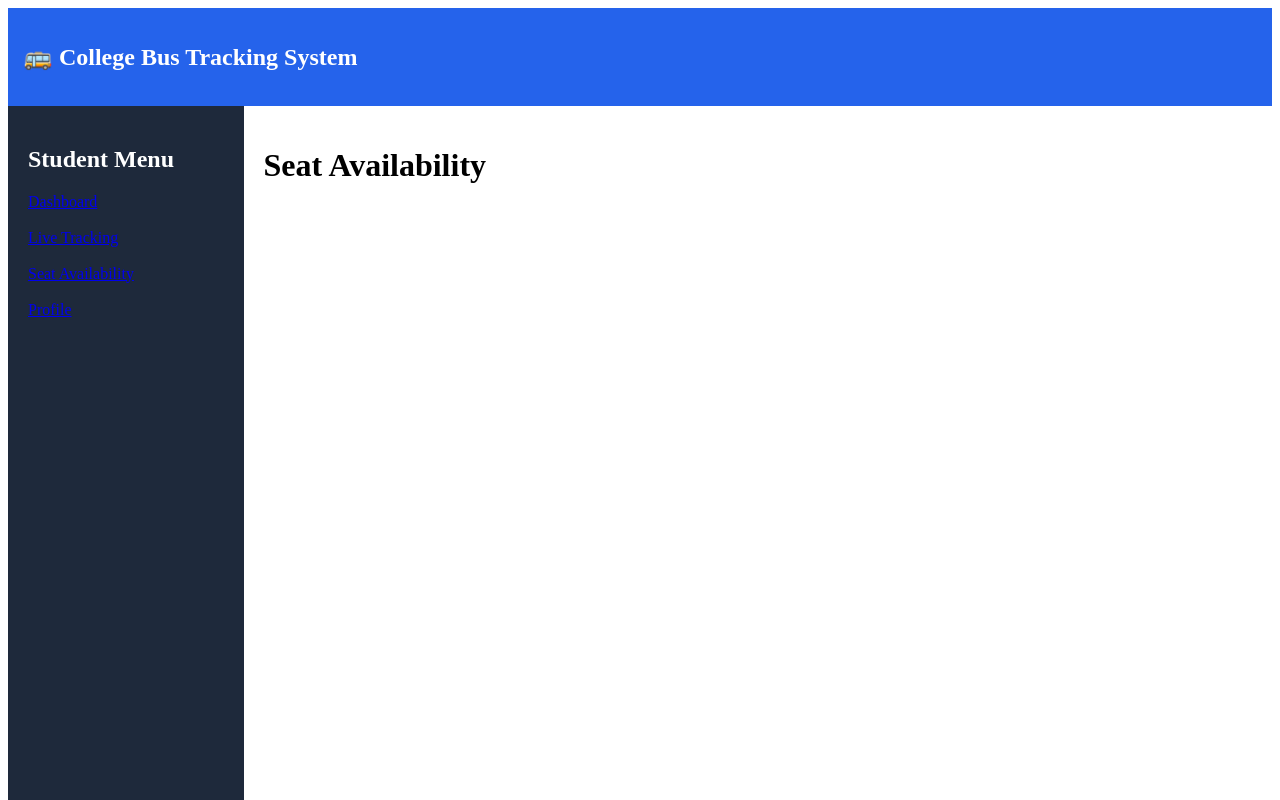
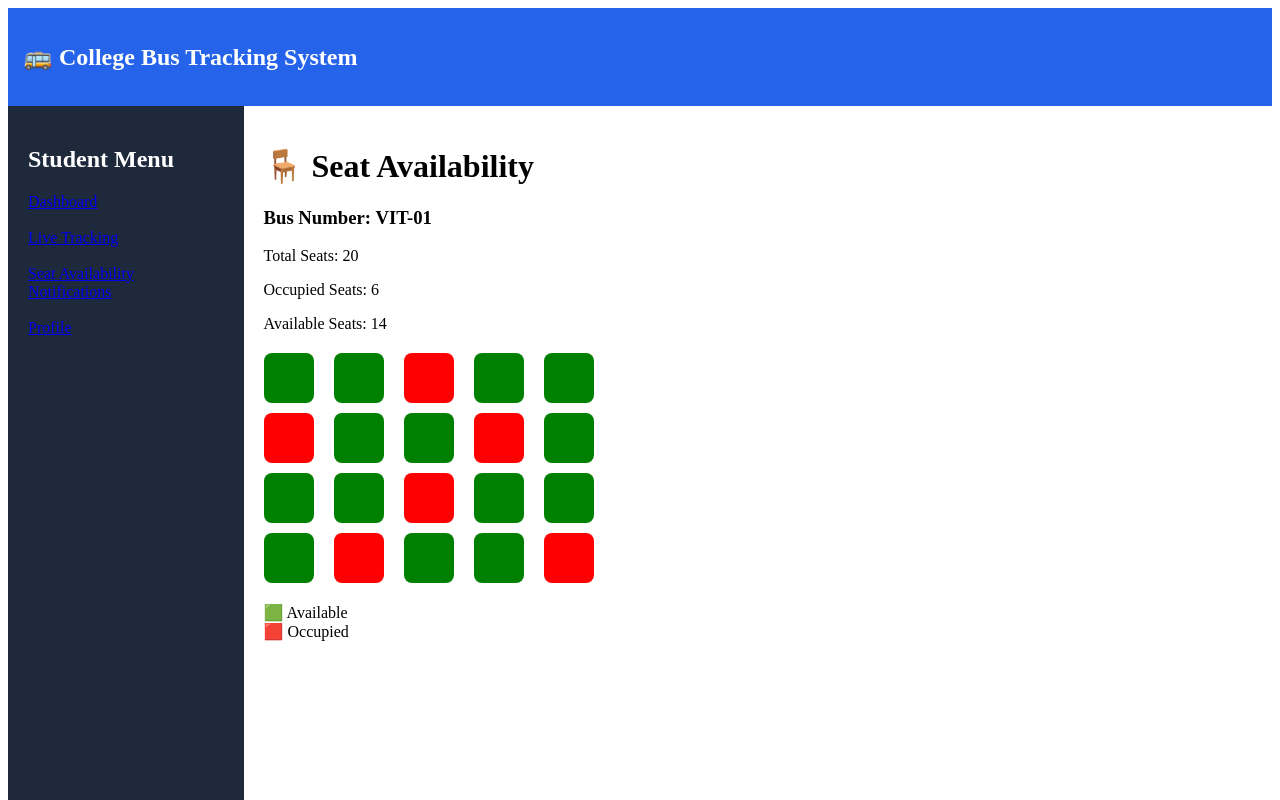
Before and after one commit to sarath8192/college-bus-tracker, a React (Vite) app: page /student/seats in a window 1280 px wide. Shown: the top 800 px of the page. Built offline with nearby package versions, Linux system fonts and the light colour scheme.

Commit message:
Completed notification center

```diff
--- a/src/Routes/Approutes.jsx
+++ b/src/Routes/Approutes.jsx
@@ -7,6 +7,7 @@ import Dashboard from "../pages/student/Dashboard";
 import LiveTracking from "../pages/student/LiveTracking";
 import SeatAvailability from "../pages/student/SeatAvailability";
 import Profile from "../pages/student/Profile";
+import Notifications from "../pages/student/Notifications";
 
 function AppRoutes() {
   return (
@@ -42,6 +43,11 @@ function AppRoutes() {
         path="/student/profile"
         element={<Profile />}
       />
+
+      <Route
+  path="/student/notifications"
+  element={<Notifications />}
+/>
     </Routes>
   );
 }
--- /dev/null
+++ b/src/components/common/SeatCard.jsx
@@ -0,0 +1,14 @@
+function SeatCard({ occupied }) {
+  return (
+    <div
+      style={{
+        width: "50px",
+        height: "50px",
+        backgroundColor: occupied ? "red" : "green",
+        borderRadius: "8px",
+      }}
+    ></div>
+  );
+}
+
+export default SeatCard;
--- a/src/components/common/sidebar.jsx
+++ b/src/components/common/sidebar.jsx
@@ -42,6 +42,11 @@ function Sidebar() {
             Seat Availability
           </Link>
         </li>
+        <li>
+  <Link to="/student/notifications">
+    Notifications
+  </Link>
+</li>
 
         <br />
 
--- /dev/null
+++ b/src/mock/notifications.js
@@ -0,0 +1,36 @@
+const notifications = [
+  {
+    id: 1,
+    type: "arrival",
+    title: "Bus Arriving Soon",
+    message: "Your bus will arrive in 10 minutes.",
+    time: "09:00 AM",
+    status: "Unread",
+  },
+  {
+    id: 2,
+    type: "delay",
+    title: "Delay Alert",
+    message: "Bus delayed by 5 minutes.",
+    time: "09:30 AM",
+    status: "Unread",
+  },
+  {
+    id: 3,
+    type: "route",
+    title: "Route Change",
+    message: "Route updated due to road maintenance.",
+    time: "10:15 AM",
+    status: "Read",
+  },
+  {
+    id: 4,
+    type: "emergency",
+    title: "Emergency Alert",
+    message: "Driver reported a vehicle issue.",
+    time: "11:00 AM",
+    status: "Unread",
+  },
+];
+
+export default notifications;
--- /dev/null
+++ b/src/mock/seats.js
@@ -0,0 +1,27 @@
+const seats = [
+  { id: 1, occupied: false },
+  { id: 2, occupied: false },
+  { id: 3, occupied: true },
+  { id: 4, occupied: false },
+  { id: 5, occupied: false },
+
+  { id: 6, occupied: true },
+  { id: 7, occupied: false },
+  { id: 8, occupied: false },
+  { id: 9, occupied: true },
+  { id: 10, occupied: false },
+
+  { id: 11, occupied: false },
+  { id: 12, occupied: false },
+  { id: 13, occupied: true },
+  { id: 14, occupied: false },
+  { id: 15, occupied: false },
+
+  { id: 16, occupied: false },
+  { id: 17, occupied: true },
+  { id: 18, occupied: false },
+  { id: 19, occupied: false },
+  { id: 20, occupied: true },
+];
+
+export default seats;
--- a/src/pages/student/LiveTracking.jsx
+++ b/src/pages/student/LiveTracking.jsx
@@ -1,4 +1,4 @@
-import StudentLayout from "../../components/layouts/studentlayout";
+import StudentLayout from "../../components/layouts/StudentLayout";
 import BusMap from "../../components/Maps/BusMap";
 
 import { busLocation } from "../../mock/location";
--- /dev/null
+++ b/src/pages/student/Notifications.jsx
@@ -0,0 +1,49 @@
+import StudentLayout from "../../components/layouts/StudentLayout";
+
+import notifications from "../../mock/notifications";
+
+function Notifications() {
+  return (
+    <StudentLayout>
+      <h1>🔔 Notifications</h1>
+
+      <div
+        style={{
+          marginTop: "20px",
+        }}
+      >
+        {notifications.map((notification) => (
+          <div
+            key={notification.id}
+            style={{
+              border: "1px solid #ddd",
+              borderRadius: "10px",
+              padding: "15px",
+              marginBottom: "15px",
+              background:
+                notification.status === "Unread"
+                  ? "#f0f9ff"
+                  : "#ffffff",
+            }}
+          >
+            <h3>{notification.title}</h3>
+
+            <p>{notification.message}</p>
+
+            <p>
+              <strong>Time:</strong>{" "}
+              {notification.time}
+            </p>
+
+            <p>
+              <strong>Status:</strong>{" "}
+              {notification.status}
+            </p>
+          </div>
+        ))}
+      </div>
+    </StudentLayout>
+  );
+}
+
+export default Notifications;
--- a/src/pages/student/SeatAvailability.jsx
+++ b/src/pages/student/SeatAvailability.jsx
@@ -1,9 +1,73 @@
 import StudentLayout from "../../components/layouts/StudentLayout";
 
+import SeatCard from "../../components/common/SeatCard";
+
+import seats from "../../mock/seats";
+
 function SeatAvailability() {
+
+  const occupiedSeats =
+    seats.filter(
+      seat => seat.occupied
+    ).length;
+
+  const availableSeats =
+    seats.length - occupiedSeats;
+
   return (
     <StudentLayout>
-      <h1>Seat Availability</h1>
+
+      <h1>
+        🪑 Seat Availability
+      </h1>
+
+      <h3>
+        Bus Number: VIT-01
+      </h3>
+
+      <p>
+        Total Seats: {seats.length}
+      </p>
+
+      <p>
+        Occupied Seats: {occupiedSeats}
+      </p>
+
+      <p>
+        Available Seats: {availableSeats}
+      </p>
+
+      <div
+        style={{
+          display: "grid",
+          gridTemplateColumns:
+            "repeat(5, 60px)",
+          gap: "10px",
+          marginTop: "20px",
+        }}
+      >
+        {
+          seats.map((seat) => (
+            <SeatCard
+              key={seat.id}
+              occupied={seat.occupied}
+            />
+          ))
+        }
+      </div>
+
+      <div
+        style={{
+          marginTop: "20px",
+        }}
+      >
+        🟩 Available
+
+        <br />
+
+        🟥 Occupied
+      </div>
+
     </StudentLayout>
   );
 }
```
